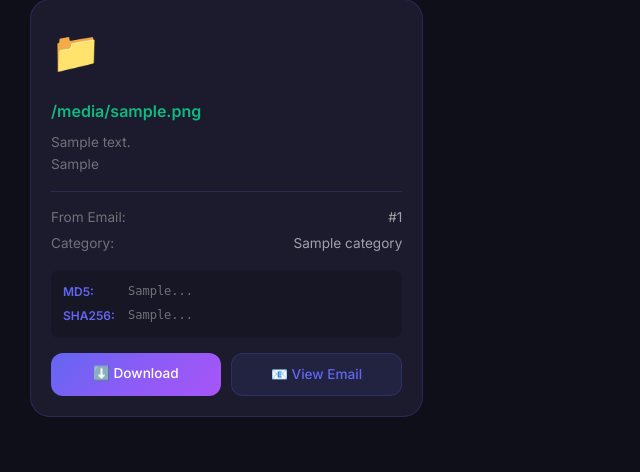
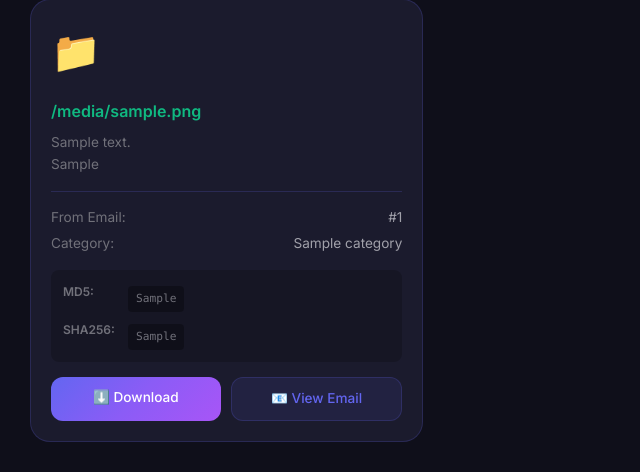
Before and after one commit to AnassEhab33/Email-Forensics-Analyzer, a Flask app: template templates/attachments.html in a window 1280 px wide. Shown: the part 416-888 px from the top of the page, without its empty margins (0-640 px from the left). Before the commit the page ends 833 px from the top, so only its background shows below. Run offline with Flask 3, Linux system fonts and the light colour scheme; the template is opened without the code that fills it: most values are stand-ins (such as "Sample title", 1, 10 or a date in 2020).

Commit message:
Add full hash display with click-to-copy feature

```diff
--- a/static/css/styles.css
+++ b/static/css/styles.css
@@ -1516,3 +1516,32 @@ body {
     flex-direction: column;
   }
 }
+
+/* Full Hash Display */
+.full-hash {
+  font-family: 'Consolas', 'Monaco', monospace;
+  font-size: 0.7rem;
+  word-break: break-all;
+  cursor: pointer;
+  padding: 4px 8px;
+  background: rgba(0, 0, 0, 0.3);
+  border-radius: 4px;
+  display: block;
+  margin-top: 4px;
+  transition: all 0.2s ease;
+}
+
+.full-hash:hover {
+  background: rgba(99, 102, 241, 0.2);
+  color: var(--accent-primary);
+}
+
+.hash-row {
+  margin-bottom: 8px;
+}
+
+.hash-label {
+  font-size: 0.75rem;
+  color: var(--text-muted);
+  font-weight: 600;
+}
--- a/templates/attachments.html
+++ b/templates/attachments.html
@@ -99,11 +99,11 @@
                 <div class="attachment-card-hashes">
                     <div class="hash-row">
                         <span class="hash-label">MD5:</span>
-                        <span class="hash-value" title="{{ attachment.md5 }}">{{ attachment.md5[:16] }}...</span>
+                        <span class="hash-value full-hash" onclick="copyHash(this)" title="Click to copy">{{ attachment.md5 }}</span>
                     </div>
                     <div class="hash-row">
                         <span class="hash-label">SHA256:</span>
-                        <span class="hash-value" title="{{ attachment.sha256 }}">{{ attachment.sha256[:16] }}...</span>
+                        <span class="hash-value full-hash" onclick="copyHash(this)" title="Click to copy">{{ attachment.sha256 }}</span>
                     </div>
                 </div>
 
@@ -129,6 +129,20 @@
     </main>
 
     <script>
+        // Copy hash to clipboard
+        function copyHash(element) {
+            const hash = element.textContent;
+            navigator.clipboard.writeText(hash).then(() => {
+                const original = element.textContent;
+                element.textContent = '✓ Copied!';
+                element.style.color = '#10b981';
+                setTimeout(() => {
+                    element.textContent = original;
+                    element.style.color = '';
+                }, 1500);
+            });
+        }
+
         // Filter functionality
         const searchInput = document.getElementById('attachmentSearch');
         const categoryFilter = document.getElementById('categoryFilter');
```
Also changed, not shown: forensics/mbox_parser.py (+6 -6 lines), 7 other files.
